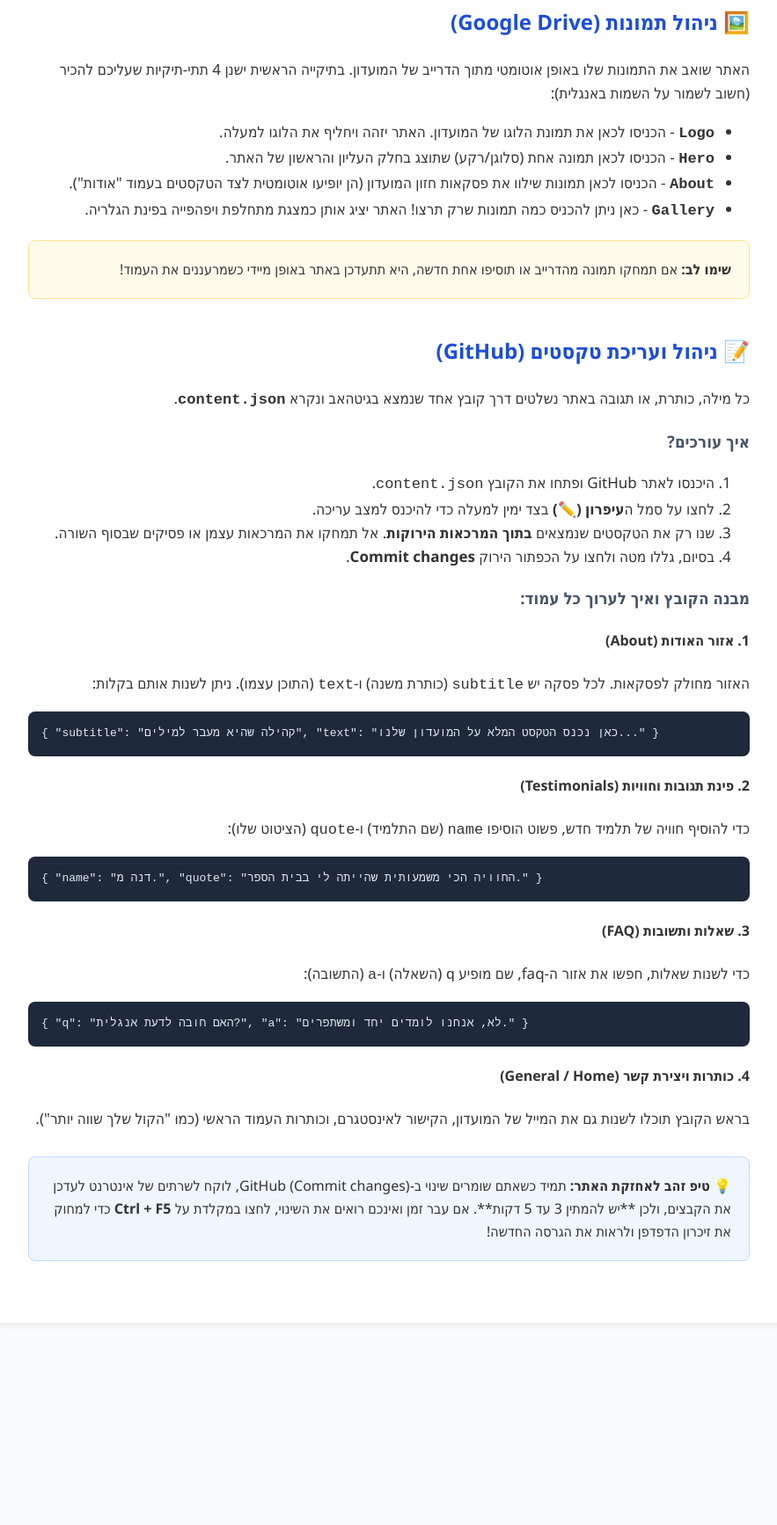
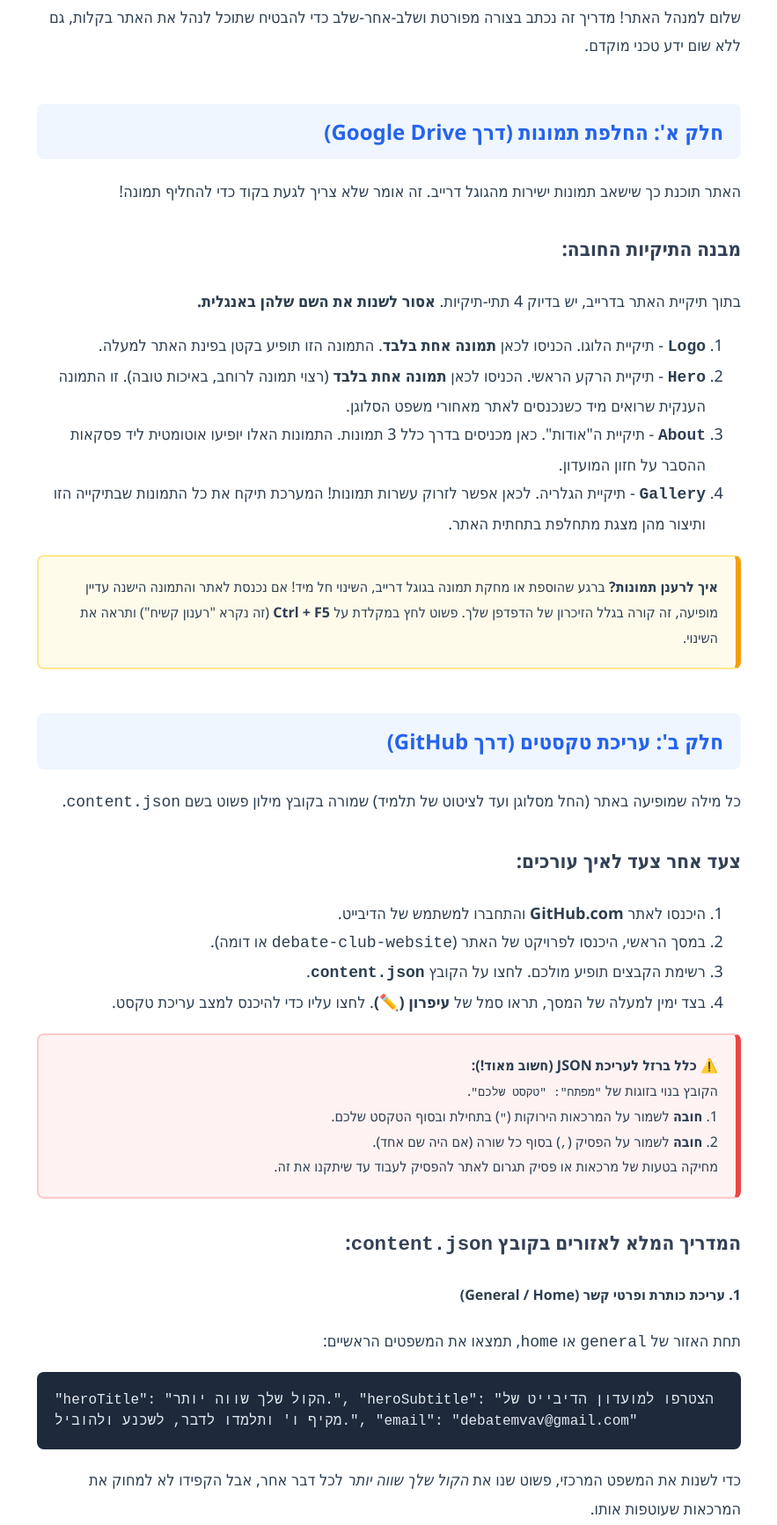
Before and after one commit to debatemvav-source/Makif-Vav-Debate-Club, a plain HTML site: page מדריך_למנהל_האתר.html in a window 1280 px wide. Shown: the part 284-2018 px from the top of the page at 88% size, without its empty margins (198-1081 px from the left). Before the commit the page ends 1828 px from the top, so only its background shows below. Drawn offline with Linux system fonts and the light colour scheme.

Commit message:
Add files via upload

```diff
--- a/מדריך_למנהל_האתר.html
+++ b/מדריך_למנהל_האתר.html
@@ -2,82 +2,111 @@
 <html lang="he" dir="rtl">
 <head>
     <meta charset="UTF-8">
-    <title>מדריך ניהול האתר - מועדון הדיבייט (מעודכן)</title>
+    <title>מדריך ניהול האתר - מועדון הדיבייט (מפורט)</title>
     <style>
-        body { font-family: 'Segoe UI', Tahoma, Geneva, Verdana, sans-serif; line-height: 1.6; margin: 40px auto; max-width: 900px; color: #333; background: #f8fafc; }
-        .container { background: white; padding: 40px; border-radius: 12px; box-shadow: 0 4px 6px rgba(0,0,0,0.05); }
-        h1 { color: #2563eb; text-align: center; border-bottom: 2px solid #e5e7eb; padding-bottom: 20px; }
-        h2 { color: #1d4ed8; margin-top: 40px; }
-        h3 { color: #475569; }
-        p, li { font-size: 17px; }
-        .highlight { background: #fef08a; padding: 2px 5px; border-radius: 3px; font-family: monospace; }
-        .code-block { background: #1e293b; color: #e2e8f0; padding: 15px; border-radius: 8px; direction: ltr; text-align: left; font-family: monospace; margin: 10px 0; }
-        .box { background: #eff6ff; border: 1px solid #bfdbfe; padding: 20px; border-radius: 8px; margin: 30px 0; }
-        .warning { background: #fffbeb; border: 1px solid #fde68a; padding: 20px; border-radius: 8px; margin: 20px 0; }
+        body { font-family: 'Segoe UI', Tahoma, Geneva, Verdana, sans-serif; line-height: 1.8; margin: 40px auto; max-width: 900px; color: #2c3e50; background: #f8fafc; }
+        .container { background: white; padding: 50px; border-radius: 12px; box-shadow: 0 4px 15px rgba(0,0,0,0.05); }
+        h1 { color: #1e3a8a; text-align: center; border-bottom: 3px solid #bfdbfe; padding-bottom: 20px; font-size: 2.2rem; }
+        h2 { color: #2563eb; margin-top: 50px; background: #eff6ff; padding: 10px 20px; border-radius: 8px; }
+        h3 { color: #334155; margin-top: 30px; font-size: 1.4rem; }
+        p, li { font-size: 18px; }
+        .highlight { background: #fef08a; padding: 2px 5px; border-radius: 3px; font-weight: bold; }
+        .code-block { background: #1e293b; color: #e2e8f0; padding: 20px; border-radius: 8px; direction: ltr; text-align: left; font-family: 'Courier New', Courier, monospace; margin: 15px 0; font-size: 16px; line-height: 1.5; }
+        .box { background: #eff6ff; border: 2px solid #93c5fd; padding: 25px; border-radius: 8px; margin: 30px 0; }
+        .warning { background: #fffbeb; border: 2px solid #fde68a; border-right: 6px solid #f59e0b; padding: 20px; border-radius: 8px; margin: 20px 0; }
+        .danger { background: #fef2f2; border: 2px solid #fecaca; border-right: 6px solid #ef4444; padding: 20px; border-radius: 8px; margin: 20px 0; }
     </style>
 </head>
 <body>
     <div class="container">
-        <h1>🏆 מועדון דיבייט מקיף ו' - המדריך המלא לניהול האתר</h1>
-        <p>ברוכים הבאים לאתר הרשמי והמשודרג של מועדון הדיבייט! האתר נבנה בטכנולוגיה מתקדמת המאפשרת שליטה מלאה בתוכן מבלי לדעת תכנות. כל הטקסטים מנוהלים דרך <strong>GitHub</strong>, וכל התמונות מנוהלות דרך <strong>Google Drive</strong>.</p>
+        <h1>🏆 מועדון דיבייט מקיף ו' - מדריך למנהל האתר (מפורט)</h1>
+        <p>שלום למנהל האתר! מדריך זה נכתב בצורה מפורטת ושלב-אחר-שלב כדי להבטיח שתוכל לנהל את האתר בקלות, גם ללא שום ידע טכני מוקדם.</p>
 
-        <h2>🖼️ ניהול תמונות (Google Drive)</h2>
-        <p>האתר שואב את התמונות שלו באופן אוטומטי מתוך הדרייב של המועדון. בתיקייה הראשית ישנן 4 תתי-תיקיות שעליכם להכיר (חשוב לשמור על השמות באנגלית):</p>
-        <ul>
-            <li><strong><code>Logo</code></strong> - הכניסו לכאן את תמונת הלוגו של המועדון. האתר יזהה ויחליף את הלוגו למעלה.</li>
-            <li><strong><code>Hero</code></strong> - הכניסו לכאן תמונה אחת (סלוגן/רקע) שתוצג בחלק העליון והראשון של האתר.</li>
-            <li><strong><code>About</code></strong> - הכניסו לכאן תמונות שילוו את פסקאות חזון המועדון (הן יופיעו אוטומטית לצד הטקסטים בעמוד "אודות").</li>
-            <li><strong><code>Gallery</code></strong> - כאן ניתן להכניס כמה תמונות שרק תרצו! האתר יציג אותן כמצגת מתחלפת ויפהפייה בפינת הגלריה.</li>
-        </ul>
+        <h2>חלק א': החלפת תמונות (דרך Google Drive)</h2>
+        <p>האתר תוכנת כך שישאב תמונות ישירות מהגוגל דרייב. זה אומר שלא צריך לגעת בקוד כדי להחליף תמונה!</p>
+
+        <h3>מבנה התיקיות החובה:</h3>
+        <p>בתוך תיקיית האתר בדרייב, יש בדיוק 4 תתי-תיקיות. <strong>אסור לשנות את השם שלהן באנגלית.</strong></p>
+        <ol>
+            <li><strong><code>Logo</code></strong> - תיקיית הלוגו. הכניסו לכאן <strong>תמונה אחת בלבד</strong>. התמונה הזו תופיע בקטן בפינת האתר למעלה.</li>
+            <li><strong><code>Hero</code></strong> - תיקיית הרקע הראשי. הכניסו לכאן <strong>תמונה אחת בלבד</strong> (רצוי תמונה לרוחב, באיכות טובה). זו התמונה הענקית שרואים מיד כשנכנסים לאתר מאחורי משפט הסלוגן.</li>
+            <li><strong><code>About</code></strong> - תיקיית ה"אודות". כאן מכניסים בדרך כלל 3 תמונות. התמונות האלו יופיעו אוטומטית ליד פסקאות ההסבר על חזון המועדון.</li>
+            <li><strong><code>Gallery</code></strong> - תיקיית הגלריה. לכאן אפשר לזרוק עשרות תמונות! המערכת תיקח את כל התמונות שבתיקייה הזו ותיצור מהן מצגת מתחלפת בתחתית האתר.</li>
+        </ol>
+
         <div class="warning">
-            <strong>שימו לב:</strong> אם תמחקו תמונה מהדרייב או תוסיפו אחת חדשה, היא תתעדכן באתר באופן מיידי כשמרעננים את העמוד!
+            <strong>איך לרענן תמונות?</strong> ברגע שהוספת או מחקת תמונה בגוגל דרייב, השינוי חל מיד! אם נכנסת לאתר והתמונה הישנה עדיין מופיעה, זה קורה בגלל הזיכרון של הדפדפן שלך. פשוט לחץ במקלדת על <strong>Ctrl + F5</strong> (זה נקרא "רענון קשיח") ותראה את השינוי.
         </div>
 
-        <h2>📝 ניהול ועריכת טקסטים (GitHub)</h2>
-        <p>כל מילה, כותרת, או תגובה באתר נשלטים דרך קובץ אחד שנמצא בגיטהאב ונקרא <strong><code>content.json</code></strong>.</p>
+        <h2>חלק ב': עריכת טקסטים (דרך GitHub)</h2>
+        <p>כל מילה שמופיעה באתר (החל מסלוגן ועד לציטוט של תלמיד) שמורה בקובץ מילון פשוט בשם <code>content.json</code>.</p>
 
-        <h3>איך עורכים?</h3>
+        <h3>צעד אחר צעד לאיך עורכים:</h3>
         <ol>
-            <li>היכנסו לאתר GitHub ופתחו את הקובץ <code>content.json</code>.</li>
-            <li>לחצו על סמל ה<strong>עיפרון (✏️)</strong> בצד ימין למעלה כדי להיכנס למצב עריכה.</li>
-            <li>שנו רק את הטקסטים שנמצאים <strong>בתוך המרכאות הירוקות</strong>. אל תמחקו את המרכאות עצמן או פסיקים שבסוף השורה.</li>
-            <li>בסיום, גללו מטה ולחצו על הכפתור הירוק <strong>Commit changes</strong>.</li>
+            <li>היכנסו לאתר <strong>GitHub.com</strong> והתחברו למשתמש של הדיבייט.</li>
+            <li>במסך הראשי, היכנסו לפרויקט של האתר (<code>debate-club-website</code> או דומה).</li>
+            <li>רשימת הקבצים תופיע מולכם. לחצו על הקובץ <strong><code>content.json</code></strong>.</li>
+            <li>בצד ימין למעלה של המסך, תראו סמל של <strong>עיפרון (✏️)</strong>. לחצו עליו כדי להיכנס למצב עריכת טקסט.</li>
         </ol>
 
-        <h3>מבנה הקובץ ואיך לערוך כל עמוד:</h3>
+        <div class="danger">
+            <strong>⚠️ כלל ברזל לעריכת JSON (חשוב מאוד!):</strong><br>
+            הקובץ בנוי בזוגות של <code>"מפתח": "טקסט שלכם"</code>. <br>
+            1. <strong>חובה</strong> לשמור על המרכאות הירוקות (<code>"</code>) בתחילת ובסוף הטקסט שלכם.<br>
+            2. <strong>חובה</strong> לשמור על הפסיק (<code>,</code>) בסוף כל שורה (אם היה שם אחד).<br>
+            מחיקה בטעות של מרכאות או פסיק תגרום לאתר להפסיק לעבוד עד שיתקנו את זה.
+        </div>
 
-        <h4>1. אזור האודות (About)</h4>
-        <p>האזור מחולק לפסקאות. לכל פסקה יש <code>subtitle</code> (כותרת משנה) ו-<code>text</code> (התוכן עצמו). ניתן לשנות אותם בקלות:</p>
+        <h3>המדריך המלא לאזורים בקובץ <code>content.json</code>:</h3>
+
+        <h4>1. עריכת כותרת ופרטי קשר (General / Home)</h4>
+        <p>תחת האזור של <code>general</code> או <code>home</code>, תמצאו את המשפטים הראשיים:</p>
+        <div class="code-block">
+"heroTitle": "הקול שלך שווה יותר.",
+"heroSubtitle": "הצטרפו למועדון הדיבייט של מקיף ו' ותלמדו לדבר, לשכנע ולהוביל.",
+"email": "debatemvav@gmail.com"
+        </div>
+        <p>כדי לשנות את המשפט המרכזי, פשוט שנו את <em>הקול שלך שווה יותר</em> לכל דבר אחר, אבל הקפידו לא למחוק את המרכאות שעוטפות אותו.</p>
+
+        <h4>2. עריכת עמוד האודות (About)</h4>
+        <p>אזור האודות מחולק ל"פסקאות" (Paragraphs). כל פסקה כוללת <code>subtitle</code> (כותרת משנה מודגשת) ו-<code>text</code> (פירוט נרחב). תוכלו לשנות את התוכן שלהן כך:</p>
         <div class="code-block">
 {
-  "subtitle": "קהילה שהיא מעבר למילים",
-  "text": "כאן נכנס הטקסט המלא על המועדון שלנו..."
+  "subtitle": "כאן כותבים את כותרת המשנה",
+  "text": "כאן מכניסים את פסקת ההסבר הארוכה שמתחתיה."
 }
         </div>
 
-        <h4>2. פינת תגובות וחוויות (Testimonials)</h4>
-        <p>כדי להוסיף חוויה של תלמיד חדש, פשוט הוסיפו <code>name</code> (שם התלמיד) ו-<code>quote</code> (הציטוט שלו):</p>
+        <h4>3. פינת חברי המועדון ממליצים (Testimonials)</h4>
+        <p>כדי לשנות את שמות התלמידים הממליצים או את מה שהם אומרים, רדו לאזור ה-<code>testimonials</code>. תראו שם רשימה של חברים. לכל חבר יש <code>name</code> (שם החבר) ו-<code>quote</code> (ציטוט/המלצה):</p>
         <div class="code-block">
 {
   "name": "דנה מ.",
-  "quote": "החוויה הכי משמעותית שהייתה לי בבית הספר."
+  "quote": "לפני הדיבייט בקושי הצלחתי להצביע בכיתה. היום אני יכולה לעמוד מול אולם שלם."
 }
         </div>
 
-        <h4>3. שאלות ותשובות (FAQ)</h4>
-        <p>כדי לשנות שאלות, חפשו את אזור ה-faq, שם מופיע <code>q</code> (השאלה) ו-<code>a</code> (התשובה):</p>
+        <h4>4. עריכת שאלות נפוצות (FAQ)</h4>
+        <p>אזור השאלות בנוי משאלות (<code>q</code> = Question) ותשובות (<code>a</code> = Answer):</p>
         <div class="code-block">
 {
-  "q": "האם חובה לדעת אנגלית?",
-  "a": "לא, אנחנו לומדים יחד ומשתפרים."
+  "q": "מתי מתקיימים המפגשים?",
+  "a": "בימי שלישי בשעה 14:00 בספרייה."
 }
         </div>
 
-        <h4>4. כותרות ויצירת קשר (General / Home)</h4>
-        <p>בראש הקובץ תוכלו לשנות גם את המייל של המועדון, הקישור לאינסטגרם, וכותרות העמוד הראשי (כמו "הקול שלך שווה יותר").</p>
+        <h3>איך שומרים את השינויים בסוף העריכה?</h3>
+        <ol>
+            <li>לאחר שסיימתם לערוך ולבדוק שלא מחקתם בטעות מרכאות, רדו לתחתית הדף לחלוטין.</li>
+            <li>תראו כפתור ירוק בשם <strong>Commit changes</strong> (או כפתור ירוק דומה למעלה מימין). לחצו עליו.</li>
+            <li>בחלון הקטן שיקפוץ, לחצו שוב על <strong>Commit changes</strong> (הכפתור הירוק).</li>
+        </ol>
 
         <div class="box">
-            <strong>💡 טיפ זהב לאחזקת האתר:</strong> תמיד כשאתם שומרים שינוי ב-GitHub (Commit changes), לוקח לשרתים של אינטרנט לעדכן את הקבצים, ולכן **יש להמתין 3 עד 5 דקות**. אם עבר זמן ואינכם רואים את השינוי, לחצו במקלדת על <strong>Ctrl + F5</strong> כדי למחוק את זיכרון הדפדפן ולראות את הגרסה החדשה!
+            <strong>⏳ טיפ אחרון וחשוב מאין כמותו: הזמן שגיטהאב לוקח!</strong><br>
+            שמרתם שינוי טקסט? מצוין. שרתי גיטהאב נמצאים בארצות הברית ולוקח להם "להפיץ" את האתר שלכם מחדש. <strong>זה לוקח בין 3 ל-5 דקות.</strong>
+            <br>
+            אל תלחצו אם הטקסט לא משתנה מיד. המתינו 4 דקות, פתחו את האתר במחשב ולחצו <strong>Ctrl + F5</strong>. אם אתם בטלפון, היכנסו לאתר במצב "גלישה בסתר" (Incognito) או מחקו את היסטוריית הגלישה כדי לא לראות את האתר הישן ששמור בזיכרון של הטלפון.
         </div>
     </div>
 </body>
```
